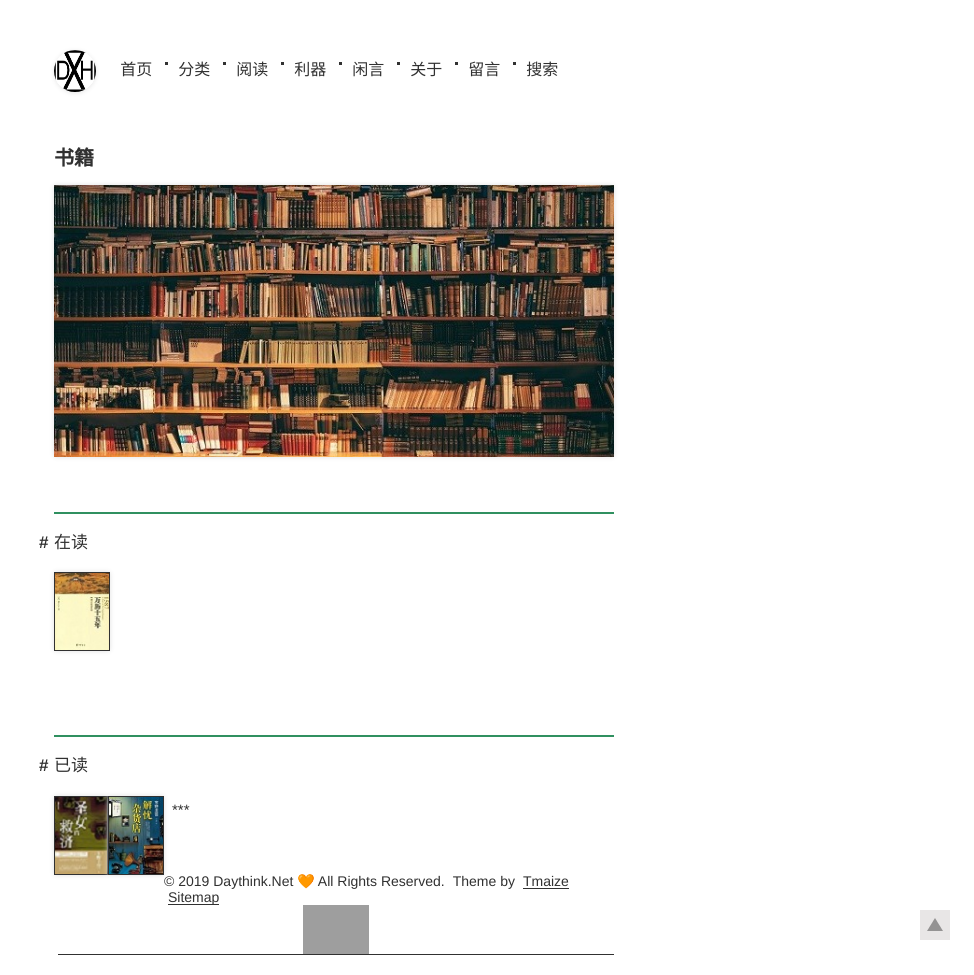
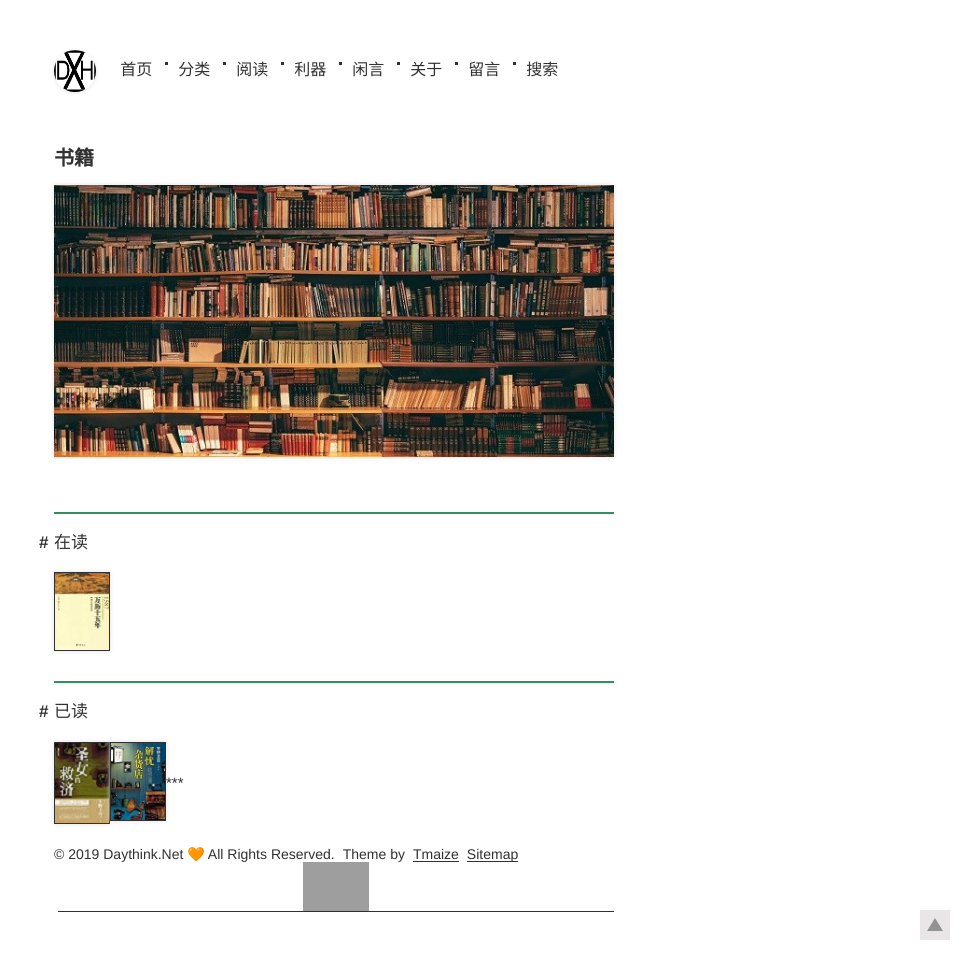
Before and after one commit to Devinteng/blog3, a Jekyll site: the page built from pages/阅读.md, in a window 1280 px wide. Shown: the whole page, without its empty margins (306-1280 px from the left). Built offline with Jekyll 4.4.1, drawn with Linux system fonts in a browser that asks for light colours; grey boxes are pictures that could not be loaded.

Commit message:
Update 阅读.md

```diff
--- a/pages/阅读.md
+++ b/pages/阅读.md
@@ -12,10 +12,9 @@ title: 书籍
 
 <br/>
 <br/>
-<br/>
-<br/>
 
 ***
 ## 已读
-<a href="" target=""><img src="/img/剩女的救济.jpg" height="80" width="54" border="1" align="left" > </a> <a href="" target=""><img src="/img/解忧杂货店.jpg" height="80" width="56" border="1" align="left" > </a>
+<a href="" target=""><img src="/img/剩女的救济.jpg" height="80" width="56" border="1" align="left" > </a>&nbsp;<a href="" target=""><img src="/img/解忧杂货店.jpg" height="80" width="56" border="1" align="left" > </a>
+<br/>
 ***
```
